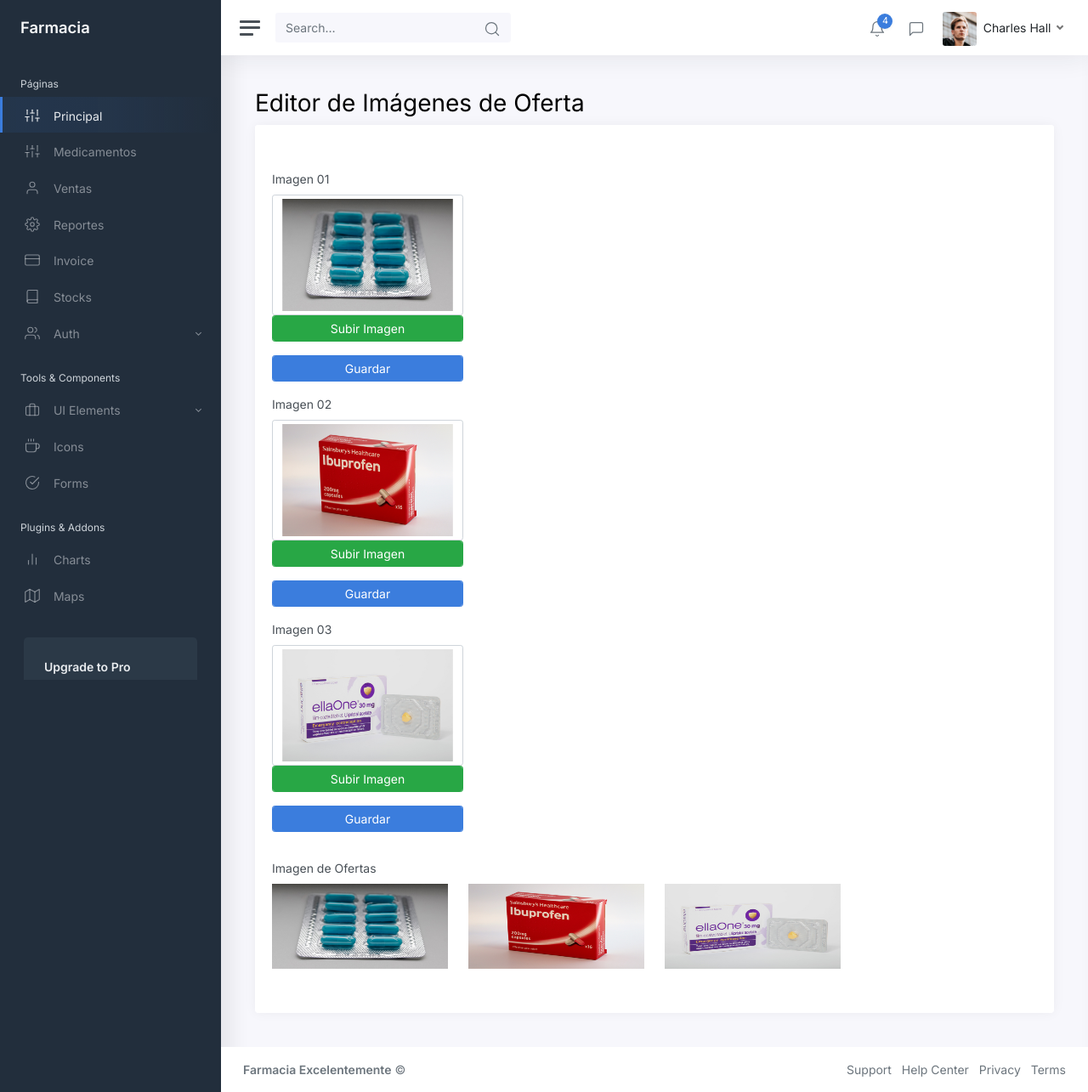
After one commit to lindltaylor7/farmacia, a Laravel app: page /admin/principal/editar_1 in a window 1280 px wide. The commit adds this page. Shown: the whole page at 85% size. Run offline with Laravel 8, Linux system fonts and the light colour scheme.

Commit message:
Cambio Editor de Imagenes

```diff
--- /dev/null
+++ b/app/Http/Controllers/PrincipalController.php
@@ -0,0 +1,90 @@
+<?php
+
+namespace App\Http\Controllers;
+
+use Illuminate\Http\Request;
+
+class PrincipalController extends Controller
+{
+    /**
+     * Display a listing of the resource.
+     *
+     * @return \Illuminate\Http\Response
+     */
+    public function index()
+    {
+        return view('admin.principal.index');
+    }
+
+    public function editar_1()
+    {
+        return view('admin.principal.editar_1');
+    }
+
+    public function editar_2()
+    {
+        return view('admin.principal.editar_2');
+    }
+
+
+    public function create()
+    {
+        //
+    }
+
+    /**
+     * Store a newly created resource in storage.
+     *
+     * @param  \Illuminate\Http\Request  $request
+     * @return \Illuminate\Http\Response
+     */
+    public function store(Request $request)
+    {
+        //
+    }
+
+    /**
+     * Display the specified resource.
+     *
+     * @param  int  $id
+     * @return \Illuminate\Http\Response
+     */
+    public function show($id)
+    {
+        //
+    }
+
+    /**
+     * Show the form for editing the specified resource.
+     *
+     * @param  int  $id
+     * @return \Illuminate\Http\Response
+     */
+    public function edit($id)
+    {
+        //
+    }
+
+    /**
+     * Update the specified resource in storage.
+     *
+     * @param  \Illuminate\Http\Request  $request
+     * @param  int  $id
+     * @return \Illuminate\Http\Response
+     */
+    public function update(Request $request, $id)
+    {
+        //
+    }
+
+    /**
+     * Remove the specified resource from storage.
+     *
+     * @param  int  $id
+     * @return \Illuminate\Http\Response
+     */
+    public function destroy($id)
+    {
+        //
+    }
+}
--- /dev/null
+++ b/resources/views/admin/principal/editar_1.blade.php
@@ -0,0 +1,57 @@
+@extends('layout.template')
+
+@section('title', 'Imágenes de oferta')
+
+@section('content')
+<main class="content">
+    <div class="container-fluid p-0">
+
+        <h1>Editor de Imágenes de Oferta</h1>
+
+
+        <div class="row">
+            <div class="col-12">
+                <div class="card">
+                    <div class="card-header">
+                    </div>
+                    <div class="card-body">
+
+
+                        <div class="col-sm-3 mb-3">
+                            <label class="form-label" for="inputUsername">Imagen 01</label>
+                            <img class="form-control" id="inputUsername" src="{{asset('img/medic1.jpg')}}">
+                            <form>
+                                <input type="button" class="form-control btn btn-success mb-3" value="Subir Imagen">
+                                <input type="submit" class="form-control btn btn-primary mb-3" Value="Guardar">
+                            </form>
+
+                            <label class="form-label" for="inputUsername">Imagen 02</label>
+                            <img class="form-control" id="inputUsername" src="{{asset('img/medic2.jpg')}}">
+                            <form>
+                                <input type="button" class="form-control btn btn-success mb-3" value="Subir Imagen">
+                                <input type="submit" class="form-control btn btn-primary mb-3" Value="Guardar">
+                            </form>
+
+                            <label class="form-label" for="inputUsername">Imagen 03</label>
+                            <img class="form-control" id="inputUsername" src="{{asset('img/medic3.jpg')}}">
+                            <form>
+                                <input type="button" class="form-control btn btn-success mb-3" value="Subir Imagen">
+                                <input type="submit" class="form-control btn btn-primary mb-3" Value="Guardar">
+                            </form>
+                        </div>
+
+                        <div class="row mb-3">
+                            <label class="form-label" for="inputUsername">Imagen de Ofertas</label>
+                            <img class="col-sm-3 mb-3" id="inputUsername" width="100" height="100" src="{{asset('img/medic1.jpg')}}">
+                            <img class="col-sm-3 mb-3" id="inputUsername" width="100" height="100" src="{{asset('img/medic2.jpg')}}">
+                            <img class="col-sm-3 mb-3" id="inputUsername" width="100" height="100" src="{{asset('img/medic3.jpg')}}">
+                        </div>
+
+                    </div>
+                </div>
+            </div>
+        </div>
+
+    </div>
+</main>
+@endsection
--- a/resources/views/layout/navigation.blade.php
+++ b/resources/views/layout/navigation.blade.php
@@ -7,6 +7,12 @@
         <ul class="sidebar-nav">
             <li class="sidebar-header">
                 Páginas
+            </li>
+
+            <li class="sidebar-item {{request()->routeIs('principal.*')? 'active' : ''}}">
+                <a class="sidebar-link" href="{{route('principal.index')}}">
+      <i class="align-middle" data-feather="sliders"></i> <span class="align-middle">Principal</span>
+    </a>
             </li>
 
             <li class="sidebar-item {{request()->routeIs('admin.*')? 'active' : ''}}">
--- a/routes/admin.php
+++ b/routes/admin.php
@@ -1,6 +1,7 @@
 <?php
 
 use App\Http\Controllers\MedicamentoController;
+use App\Http\Controllers\PrincipalController;
 use App\Http\Controllers\ReporteController;
 use App\Http\Controllers\StockController;
 use App\Http\Controllers\VentaController;
@@ -19,3 +20,7 @@
 
 Route::get('stock', [StockController::class, 'index'])->name('stock.index');
 Route::get('stock/create', [StockController::class, 'create'])->name('stock.create');
+
+Route::get('principal', [PrincipalController::class, 'index'])->name('principal.index');
+Route::get('principal/editar_1', [PrincipalController::class, 'editar_1'])->name('principal.editar_1');
+Route::get('principal/editar_2', [PrincipalController::class, 'editar_2'])->name('principal.editar_2');
```
Also changed, not shown: resources/views/admin/principal/editar_2.blade.php (added, +57 -0 lines), resources/views/admin/principal/index.blade.php (added, +50 -0 lines).
